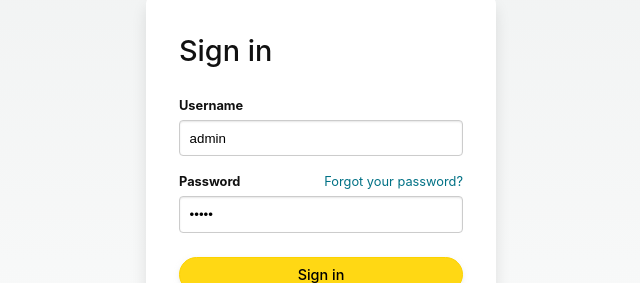
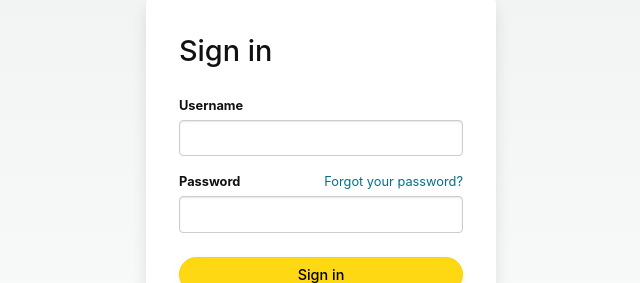
Before and after one commit to mkdevops89/amazon-clone-devops, a Next.js app in the folder frontend/: page /login in a window 1280 px wide. Shown: the part 108-391 px from the top of the page, without its empty margins (319-959 px from the left). Built offline with nearby package versions, Linux system fonts and the light colour scheme.

Commit message:
Feat: Remove default login credentials from frontend

```diff
--- a/frontend/src/app/login/page.tsx
+++ b/frontend/src/app/login/page.tsx
@@ -41,7 +41,6 @@ export default function LoginPage() {
                         <label style={{ display: 'block', fontSize: '0.8rem', fontWeight: 'bold', marginBottom: '0.3rem' }}>Username</label>
                         <input
                             type="text"
-                            defaultValue="admin"
                             style={{
                                 width: '100%',
                                 padding: '0.6rem',
@@ -59,7 +58,6 @@ export default function LoginPage() {
                         </div>
                         <input
                             type="password"
-                            defaultValue="admin"
                             style={{
                                 width: '100%',
                                 padding: '0.6rem',
```
